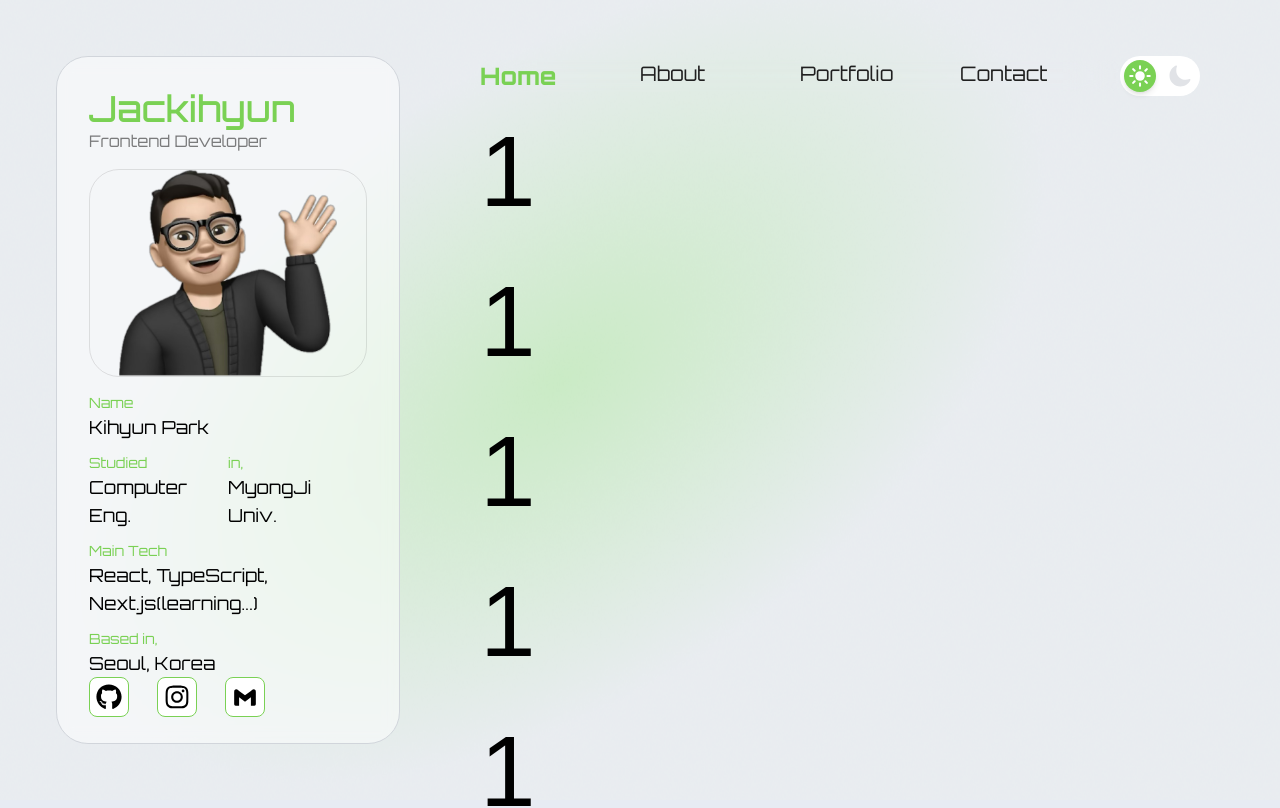
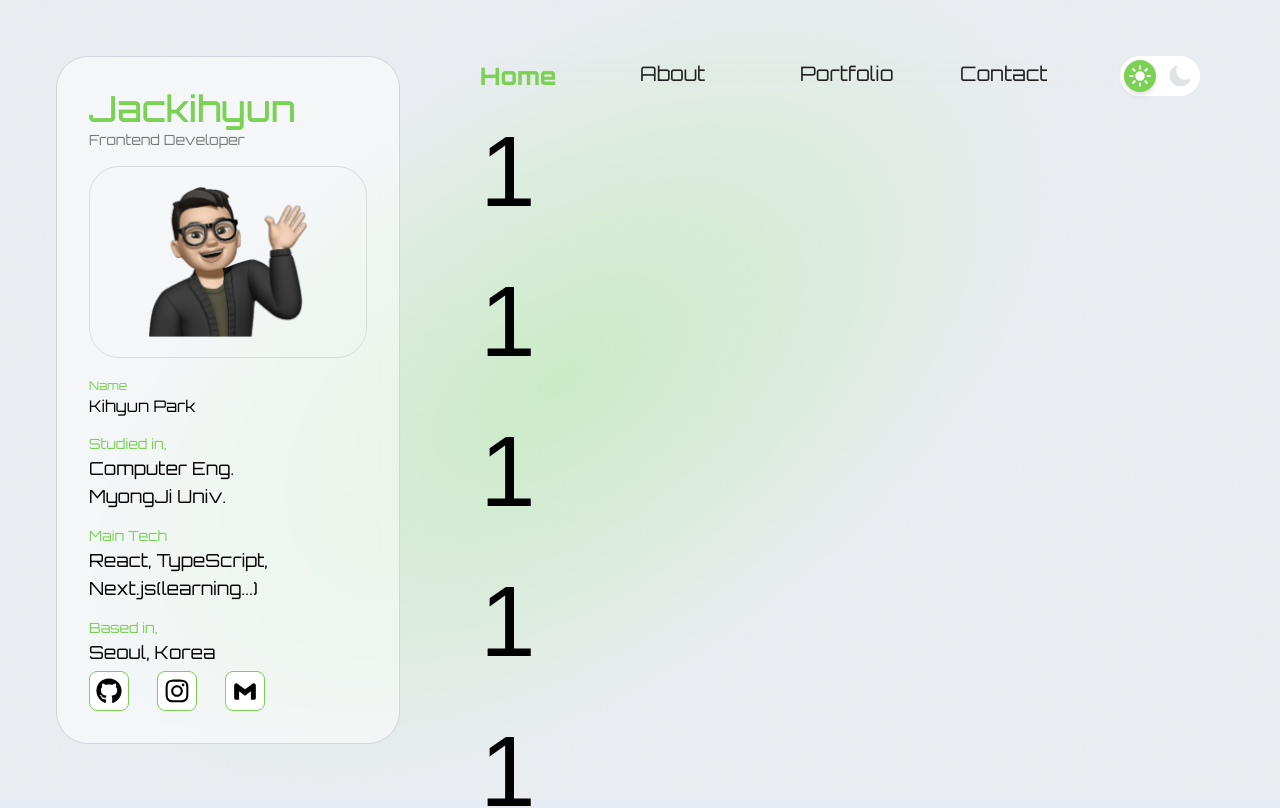
Before and after one commit to Jackihyun/my-portfolio-web, a React (Vite) app in the folder frontend/: page / in a window 1280 px wide. Shown: the top 808 px of the page. Built offline with nearby package versions, Linux system fonts and the light colour scheme.

Commit message:
feat: 사이드 프로필 컴포넌트 레이아웃 및 스타일 수정, 텍스트 크기 조정

```diff
--- a/frontend/src/layout/SideProfile.tsx
+++ b/frontend/src/layout/SideProfile.tsx
@@ -20,36 +20,33 @@ const SideProfile: React.FC<Props> = ({ className }) => {
         <p className="font-orbitronMedium xl:text-4xl text-3xl text-[#7AD154]">
           Jackihyun
         </p>
-        <p className="font-orbitronRegular text-black/50 dark:text-gray-100 text-[16px] font-medium">
+        <p className="font-orbitronRegular text-black/50 dark:text-gray-100 text-[14px] font-medium">
           Frontend Developer
         </p>
-        <div className="w-full h-52 mt-4 border border-black/10 rounded-[30px]">
+        <div className="w-full h-48 p-5 mt-4 border border-black/10 rounded-[30px]">
           <img src={profileSrc} className="size-full object-contain  " />
         </div>
-        <div className="flex flex-col flex-1 text-left font-orbitronRegular w-full mt-4 gap-3">
+        <div className="flex flex-col flex-1 text-left font-orbitronRegular w-full mt-5 gap-4">
           <div>
-            <p className="text-[#7AD154] dark:text-gray-300 text-sm font-light">
+            <p className="text-[#7AD154] dark:text-gray-300 text-xs font-light">
               Name
             </p>
-            <p className="text-black dark:text-gray-100 text-lg font-medium">
+            <p className="text-black dark:text-gray-100 text- font-medium">
               Kihyun Park
             </p>
           </div>
-          <div className="grid grid-cols-2">
+          <div className="flex flex-col">
             <span className="text-[#7AD154] dark:text-gray-300 font-light text-sm">
-              Studied
+              Studied in,
             </span>
-            <span className="text-[#7AD154] dark:text-gray-300 font-light text-sm">
-              in,
-            </span>
-            <span className="text-black dark:text-gray-100 text-lg font-medium">
-              Computer Eng.
-            </span>
-            <span className="text-black dark:text-gray-100 text-lg font-medium">
-              MyongJi
-              <br />
-              Univ.
-            </span>
+            <div className="flex flex-col">
+              <span className="text-black dark:text-gray-100 text-lg font-medium">
+                Computer Eng.
+              </span>
+              <span className="text-black dark:text-gray-100 text-lg font-medium">
+                MyongJi Univ.
+              </span>
+            </div>
           </div>
           <div>
             <p className="text-[#7AD154] dark:text-gray-300 text-sm font-light">
```
